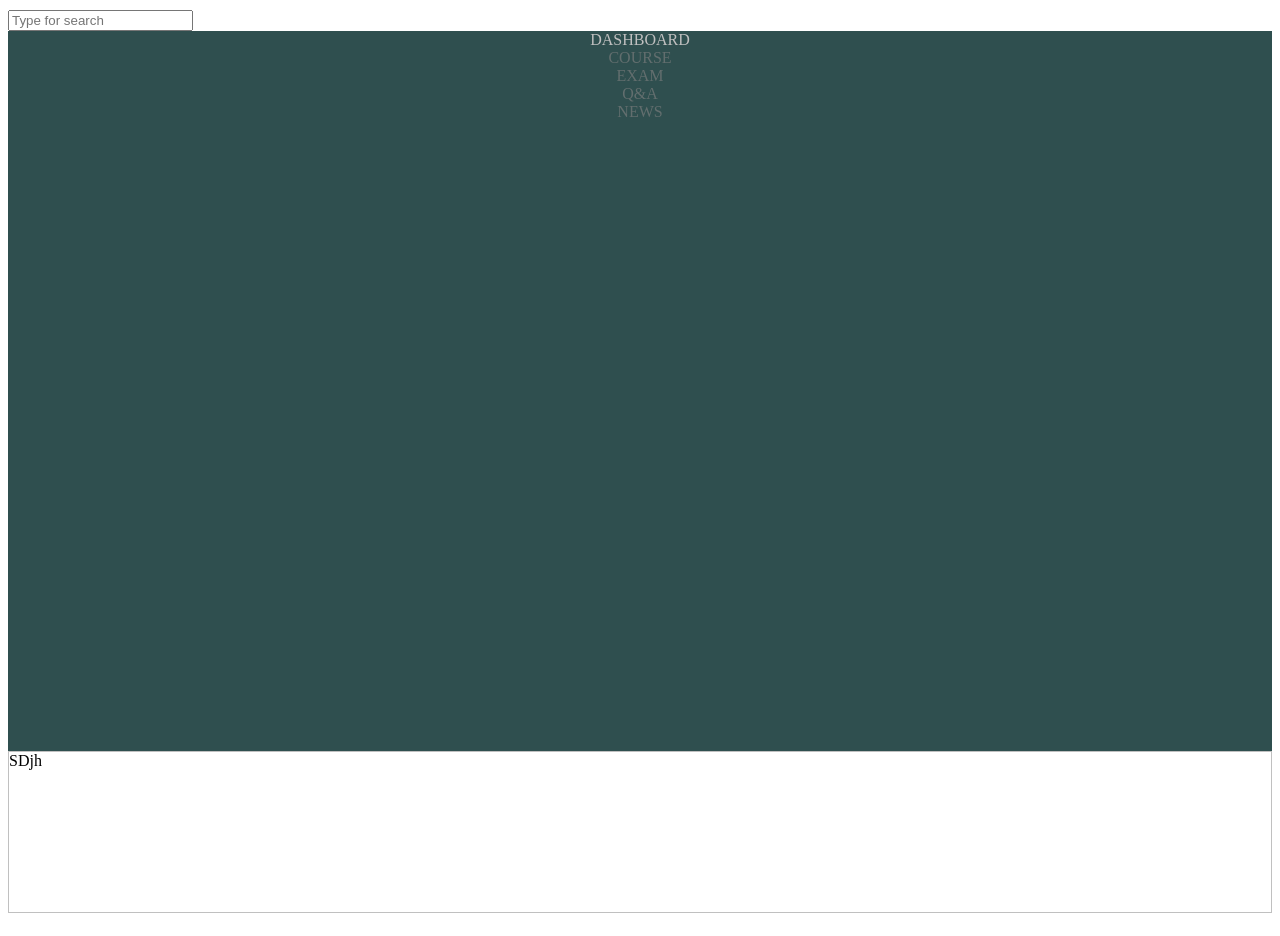
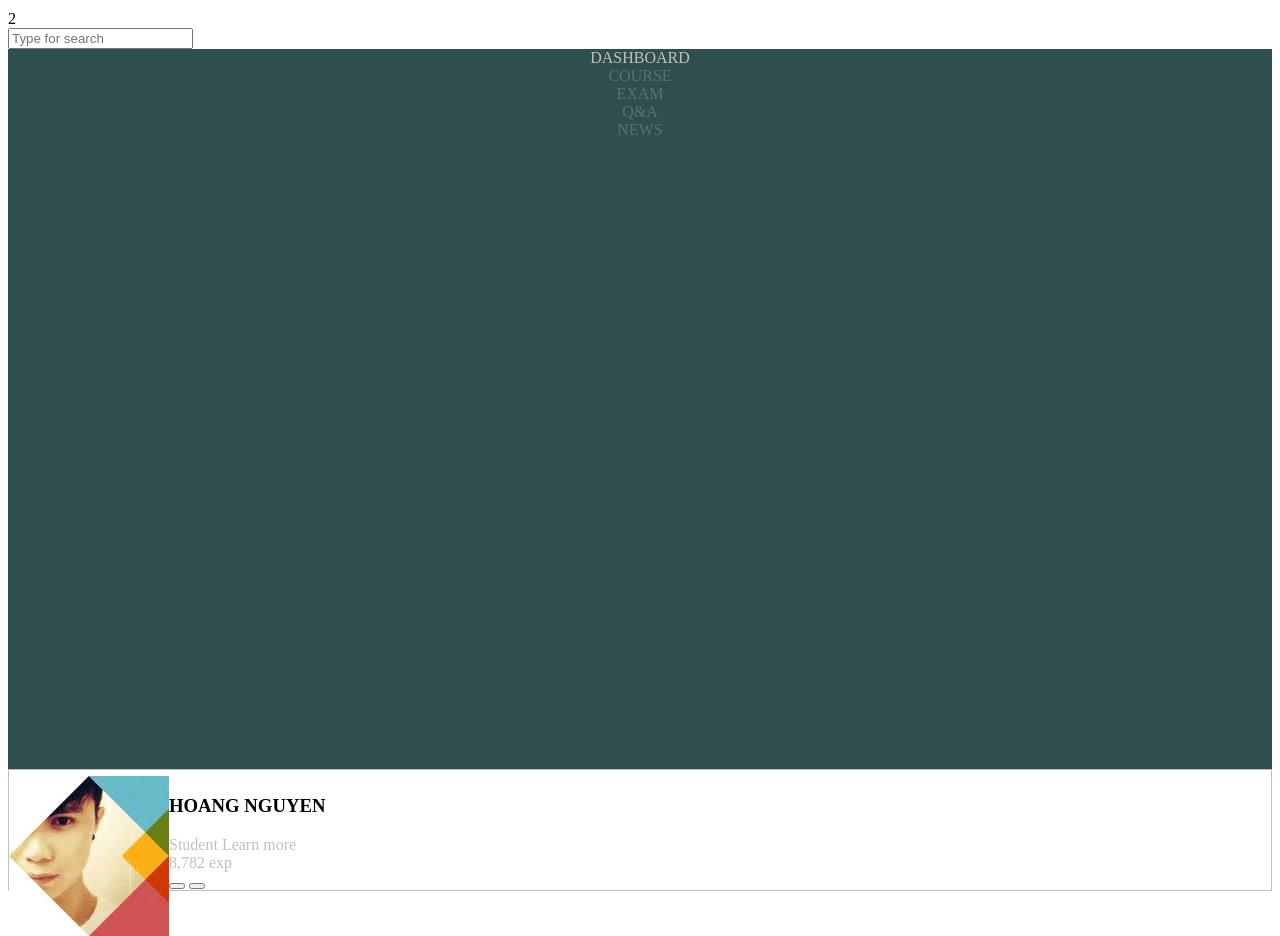
Before and after one commit to OlhaRevenko/rep_for_web_prog, a website: page index.html in a window 1280 px wide. Shown: the part 246-1182 px from the top of the page. Drawn offline with nearby package versions, Linux system fonts and the light colour scheme.

Commit message:
changes in html and less, almost all top half

```diff
--- a/index.html
+++ b/index.html
@@ -1,4 +1,3 @@
-<!--
 <!DOCTYPE html>
 <html lang="en">
 
@@ -7,10 +6,11 @@
     <meta name="viewport" content="width=device-width, initial-scale=1.0">
     <meta http-equiv="X-UA-Compatible" content="ie=edge">
     <title>Document</title>
+
+    <!-- <script src="less.js" type="text/javascript"></script>-->
+    <link rel="stylesheet" type="text/css" href="/Semantic-UI-CSS-master/semantic.min.css">
     <link rel="stylesheet/less" type="text/css" href="style.less">
     <script src="//cdnjs.cloudflare.com/ajax/libs/less.js/3.9.0/less.min.js" ></script>
-    <!-- <script src="less.js" type="text/javascript"></script>-->
-   <!-- <link rel="stylesheet" type="text/css" href="/Semantic-UI-CSS-master/semantic.min.css">
 
 </head>
 <body>
@@ -18,13 +18,14 @@
         <div class="row">
             <div class="two wide green padded column">
                     <h5 class="ui inverted header">
-                        <img src="/HOANG NGUYEN avatar.png" class="ui circular large image">
-                            HOANG NGUYEN
+                        <img src="/HOANG NGUYEN avatar.png" class="ui avatar image">
+                           <span>HOANG NGUYEN</span>
                     </h5>
             </div>
-            <div class="ui stackable transparent borderless menu">
+            <div class="ui stackable menu">
               <div class="ui container">
                 <div class="ui transparent fluid menu">
+
                     <div class="ui borderless icon menu">
                         <a class="item">
                           <i class="gamepad icon"></i>
@@ -34,6 +35,7 @@
                         </a>
                         <a class="item">
                           <i class="video play icon"></i>
+                          <div class="floating ui mini circular red label">2</div>
                         </a>
                       </div>
 
@@ -84,128 +86,49 @@
                     </a>
                 </div>
         </div>
-        </div>
 
        <div class="fourteen wide column">
-         <div class="right menu">
-            <div class="borderless icon menu">
-                <a class="active item">
-                    <i class="bullseye icon"></i>
+          <!--<div class="ui transparent fluid menu">-->
+          <div class="container">
+
+              <img src="/HOANG NGUYEN avatar.png" class="ui circular tiny image">
+              <div class="container">
+              <h3 class="ui header">
+                    HOANG NGUYEN
+                    <div class="ui star rating" data-rating="3" data-max-rating="5">
+                      <i class="icon active"></i>
+                      <i class="icon active"></i>
+                      <i class="icon active"></i>
+                      <i class="icon"></i>
+                      <i class="icon"></i>
+                    </div>
+              </h3>
+
+                <div class="ui horizontal bulleted list">
+                    <a class="item">
+
+                            Student
 
                     </a>
+                    <a class="item">
+                      Learn more
+                    </a>
+
+                </div>
+              <div class="meta">
+                  <span class="SomeMeta"><i class="tree icon"></i>8,782 exp</span>
               </div>
           </div>
           </div>
 
-    </div>
-
-    <div>
-
-    </div>
-    <script
-    src="https://code.jquery.com/jquery-3.1.1.min.js"
-    integrity="sha256-hVVnYaiADRTO2PzUGmuLJr8BLUSjGIZsDYGmIJLv2b8="
-    crossorigin="anonymous"
-></script>
-<script src="/Semantic-UI-CSS-master/semantic.min.js"></script>
-</body>
-
-</html>
--->
-
-
-
-<!DOCTYPE html>
-<html lang="en">
-
-<head>
-    <meta charset="UTF-8">
-    <meta name="viewport" content="width=device-width, initial-scale=1.0">
-    <meta http-equiv="X-UA-Compatible" content="ie=edge">
-    <title>Document</title>
-
-    <!-- <script src="less.js" type="text/javascript"></script>-->
-    <link rel="stylesheet" type="text/css" href="/Semantic-UI-CSS-master/semantic.min.css">
-    <link rel="stylesheet/less" type="text/css" href="style.less">
-    <script src="//cdnjs.cloudflare.com/ajax/libs/less.js/3.9.0/less.min.js" ></script>
-
-</head>
-<body>
-    <div class="ui grid">
-        <div class="row">
-            <div class="two wide green padded column">
-                    <h5 class="ui inverted header">
-                        <img src="/HOANG NGUYEN avatar.png" class="ui circular large image">
-                            HOANG NGUYEN
-                    </h5>
-            </div>
-            <div class="ui stackable menu">
-            <div class="ui container">
-            <div class="ui transparent fluid menu">
-
-                <div class="ui borderless icon menu">
-                    <a class="item">
-                      <i class="gamepad icon"></i>
-                    </a>
-                    <a class="item">
-                      <i class="video camera icon"></i>
-                    </a>
-                    <a class="item">
-                      <i class="video play icon"></i>
-                    </a>
-                  </div>
-
           <div class="right menu">
 
-                  <div class="ui transparent icon input">
-                    <input type="text" placeholder="Type for search">
-                    <i class="search icon"></i>
+              <div class="ui icon buttons">
+                  <button class="ui button"><i class="edit outline icon"></i></button>
+                  <button class="ui active green button"><i class="sign-out icon"></i></button>
               </div>
 
           </div>
-            </div>
-
-            </div>
-            </div>
-        </div>
-        <div class="two wide column">
-
-                <div class="ui fluid compact borderless inverted vertical menu">
-                    <a class="active item">
-                        <i class="bullseye icon"></i>
-                        <div class="content">
-                      DASHBOARD
-                        </div>
-                    </a>
-                    <a class="item">
-                        <i class="calculator icon"></i>
-                        <div class="content">
-                      COURSE
-                        </div>
-                    </a>
-                    <a class="item">
-                        <i class="clock outline icon"></i>
-                        <div class="content">
-                      EXAM
-                        </div>
-                    </a>
-                    <a class="item">
-                        <i class="comments outline icon"></i>
-                        <div class="content">
-                        Q&A
-                        </div>
-                    </a>
-                    <a class="item">
-                        <i class="rss square icon"></i>
-                        <div class="content">
-                        NEWS
-                        </div>
-                    </a>
-                </div>
-        </div>
-
-       <div class="fourteen wide column">
-         SDjh
       </div>
     </div>
 
--- a/style.less
+++ b/style.less
@@ -1,110 +1,25 @@
-
-/*@bgcolor: gray;
-@left-bgcolor: green;
-@height: 100vh;
-
-//body>.ui.grid>.row {
-
-   // height: 12vh;
-
-//}
-body>.ui.grid>.row>.two.wide.green.padded.column{
-    text-align: center;
-    padding: none;
-    padding-top: 5vh;
-}
-body>.ui.grid>.row>.ui.stackable.menu{
-//    position: absolute;
-   // background-color: red;
-    //right: 0;
-    //width: 1190px;
-   // box
-    margin-right: 0%;
-    margin-left: 0%;
-    margin-top: 0%;
-    border: 0;//1px solid silver;
-    //background-color: red;
-
-//}
-body>.ui.grid>.row>.fourteen.wide.column>.ui.borderless.icon.menu{
-    //padding-left: 0;
-    border: 0ch;
-}
-body>.ui.grid>.two.wide.column {
-    background-color:darkslategray;
-    height: 90vh;
-
-
-}
-body>.ui.grid>.two.wide.column>.ui.borderless.inverted.fluid.vertical.menu{
-    background-color:darkslategray;
-    color: rgba(128, 128, 128, 0.63);
-    text-align: center;
-    padding-right: 0%;
-}
-body>.ui.grid>.two.wide.column>.ui.fluid.compact.borderless.inverted.vertical.menu>.active.item{
-    background-color:rgb(36, 59, 59);
-    color: silver;
-}
-
-body>.ui.grid>.fourteen.wide.column {
-   height: 20vh;
-   border: 1px solid silver;
-}
-//body>.ui.grid>.gray.column{
-   //background-color: lightgray;
-  // height: 70vh;
-//}
-/*
-
-body>.ui.grid>.fourteen.wide.column>.fourteen.wide.column {
-height: 23vh;
-background-color: red;
-}
-body>.ui.grid>.fourteen.wide.column>.qualities.menu.row {
-height: 4vh;
-//width: 14 wide;
-background-color: red;
-}
-body>.ui.grid>.fourteen.wide.column>.ui.container {
-    background-color: lightgray;
-    border: 1px solid silver;
-}
-body>.top-left-side {
-    position: fixed;
-    height: 9%;//@height;
-    width: 15%;
-    background-color: green;//@left-bgcolor;
-}
-*/
 @bgcolor: gray;
 @left-bgcolor: green;
 @height: 100vh;
 
-//body>.ui.grid>.row {
-
-   // height: 12vh;
-
-//}
 body>.ui.grid>.row>.two.wide.green.padded.column{
     text-align: center;
     padding: none;
     padding-top: 5vh;
 }
 body>.ui.grid>.row>.ui.fourteen.wide.container{
-  //  position: absolute;
-  //  background-color: red;
-    //right: 0;
     width: 1190px;
     margin-right: 0%;
     margin-left: 0%;
     border: 0;
 
 }
-body>.ui.grid>.row>ui.stackable.menu>.ui.container>.ui.transparent.fluid.menu>.TopContainer{
+.ui.menu {
     border: 0;
-    box-shadow: 0;
-
+    box-shadow: 0 0px 0px;
+}
+.ui.container {
+    width: 1190px;
 }
 body>.ui.grid>.row>.fourteen.wide.column>.ui.borderless.icon.menu{
     //padding-left: 0;
@@ -141,8 +56,31 @@ body > .ui.grid > .two.wide.column > .ui.borderless.inverted.fluid.vertical.menu
     padding-right: 0%;
 }
 body>.ui.grid>.fourteen.wide.column {
-   height: 20vh;
+   height: fit-content;
    border: 1px solid silver;
+}
+.ui.circular.tiny.image{
+    float: left;
+}
+.ui.grid>.column:not(.row) {
+    padding-top: 0;
+}
+.ui.star.rating .active.icon {
+    color:orangered !important;
+}
+.ui.list>a.item {
+    color: silver;
+}
+.container>.meta>.SomeMeta{
+    color: silver !important;
+}
+.fourteen.wide.column>.container{
+    width: 600px;
+    padding-top: 6px;
+}
+.fourteen.wide.column>.RightContainer{
+    padding-right: 0;
+    padding-top: 6px
 }
 //body>.ui.grid>.gray.column{
    //background-color: lightgray;
```
Lines whose indentation alone changed are shown as unchanged.
